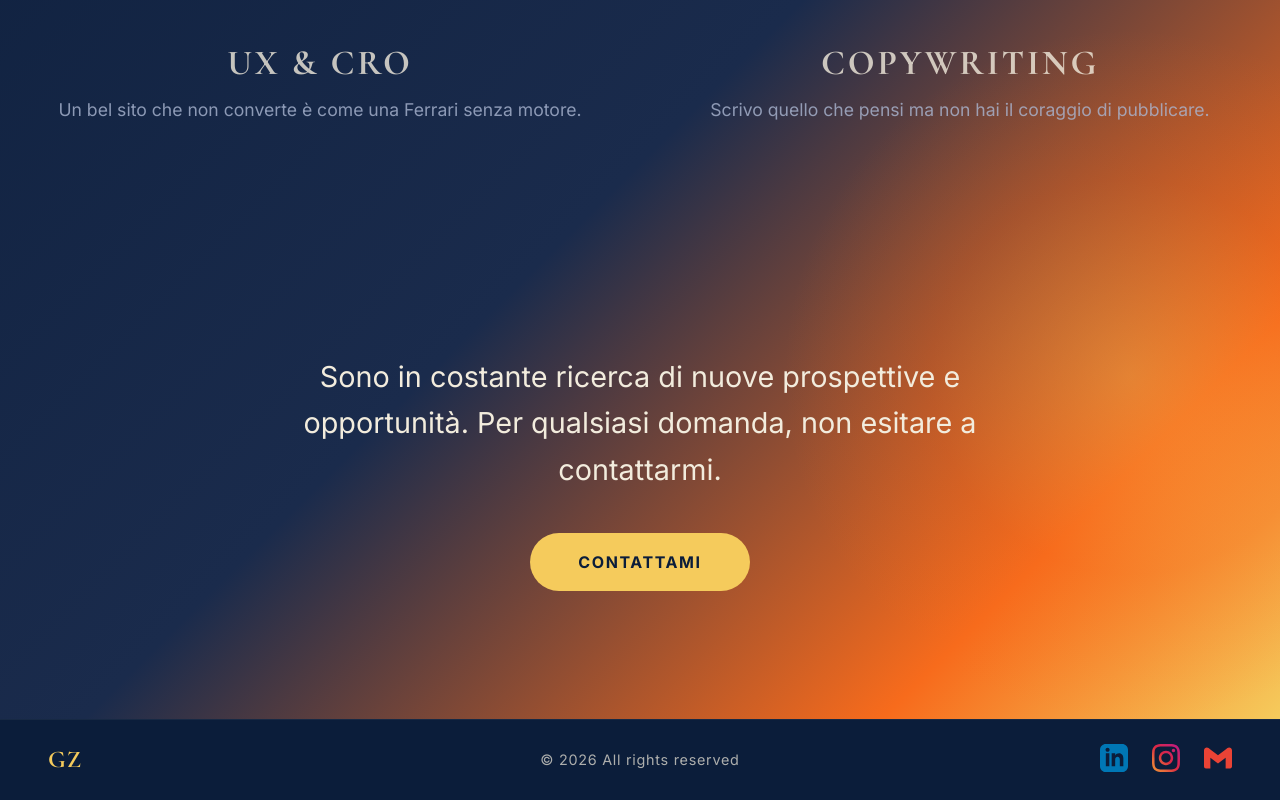
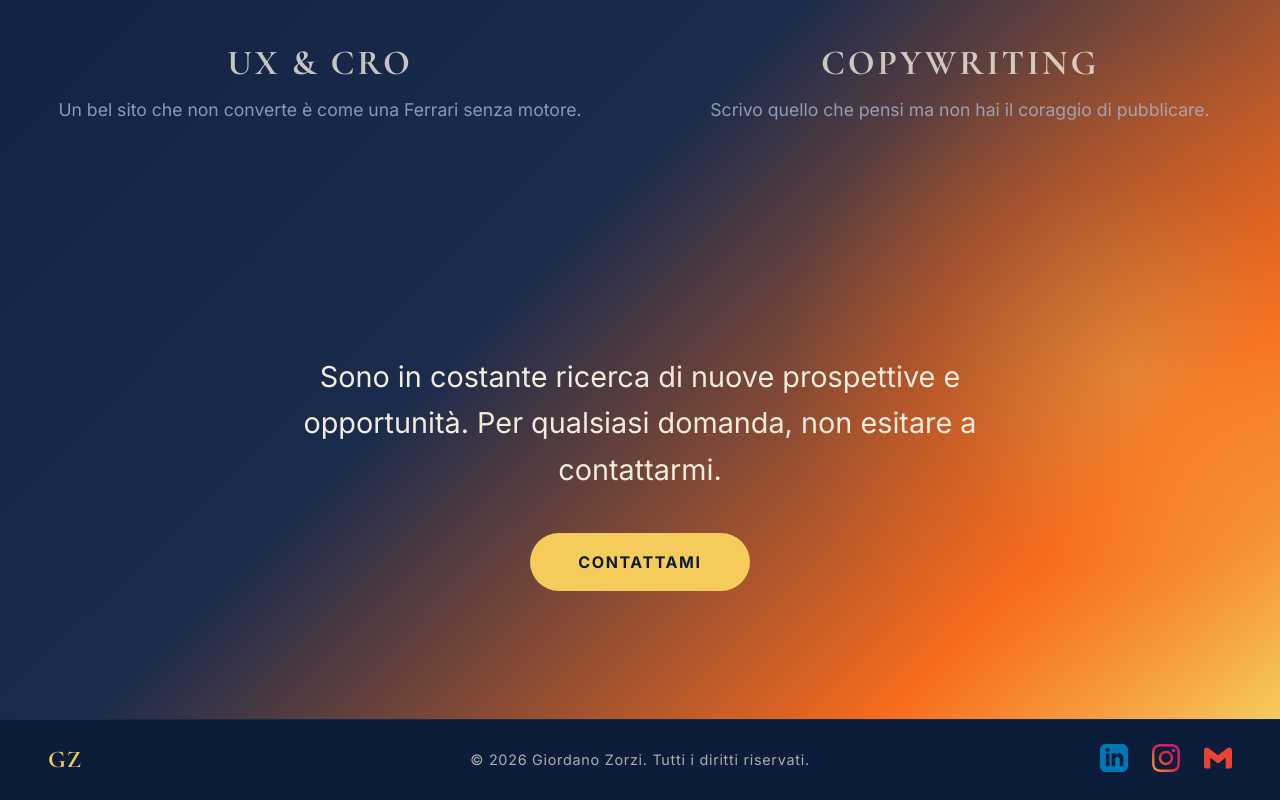
Before and after one commit to zorzigiordano/portoflio, a plain HTML site: page index.html in a window 1280 px wide. Shown: the part 660-1460 px from the top of the page. Drawn offline with nearby package versions, Linux system fonts and the light colour scheme.

Commit message:
Test Netlify auto-deployment

```diff
--- a/index.html
+++ b/index.html
@@ -71,7 +71,7 @@
   <!-- ======== FOOTER ======== -->
   <footer class="site-footer">
     <div class="footer-left">GZ</div>
-    <div class="footer-center">© 2026 All rights reserved</div>
+    <div class="footer-center">© 2026 Giordano Zorzi. Tutti i diritti riservati.</div>
     <div class="footer-right" style="gap: 1.5rem; display: flex; align-items: center;">
       <!-- LinkedIn -->
       <a href="https://www.linkedin.com/in/giordano-zorzi-35bb4b272/" target="_blank" style="text-decoration: none;" aria-label="LinkedIn">
```
Also changed, not shown: 1 other file.
